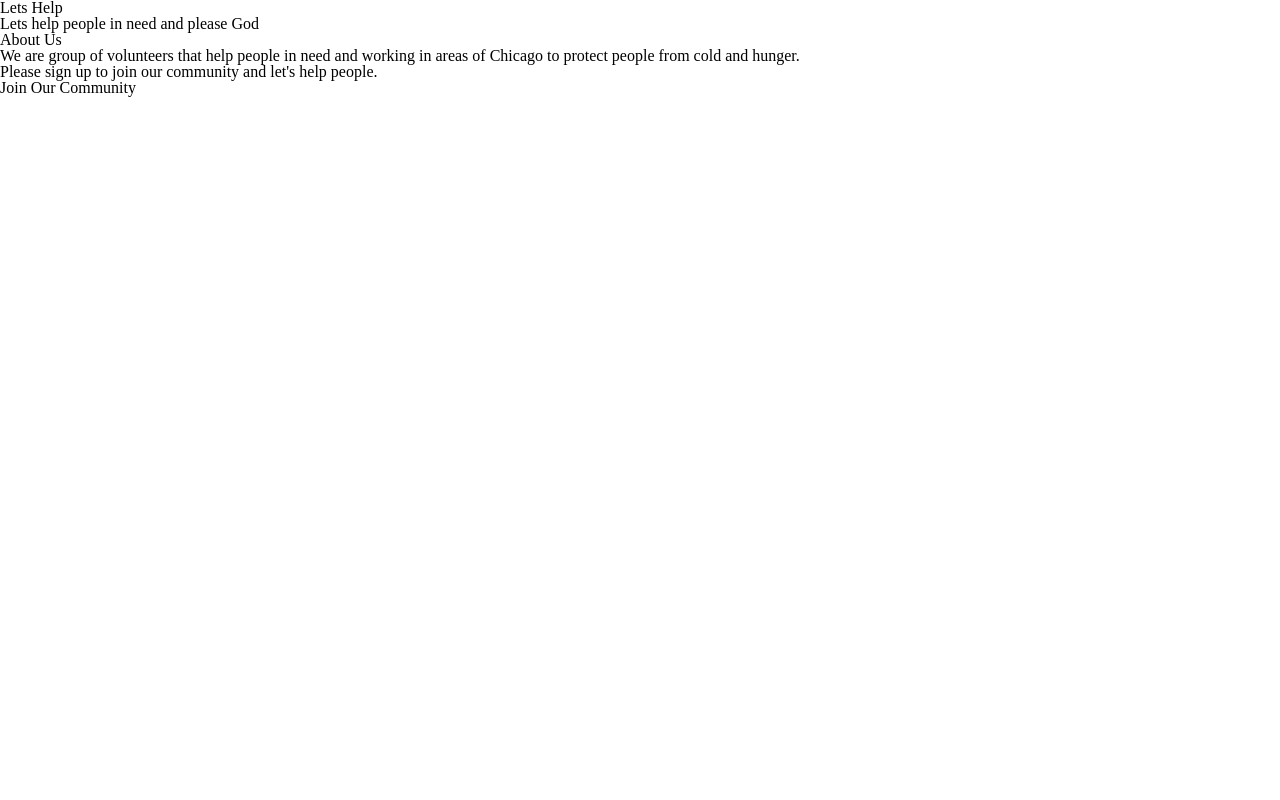
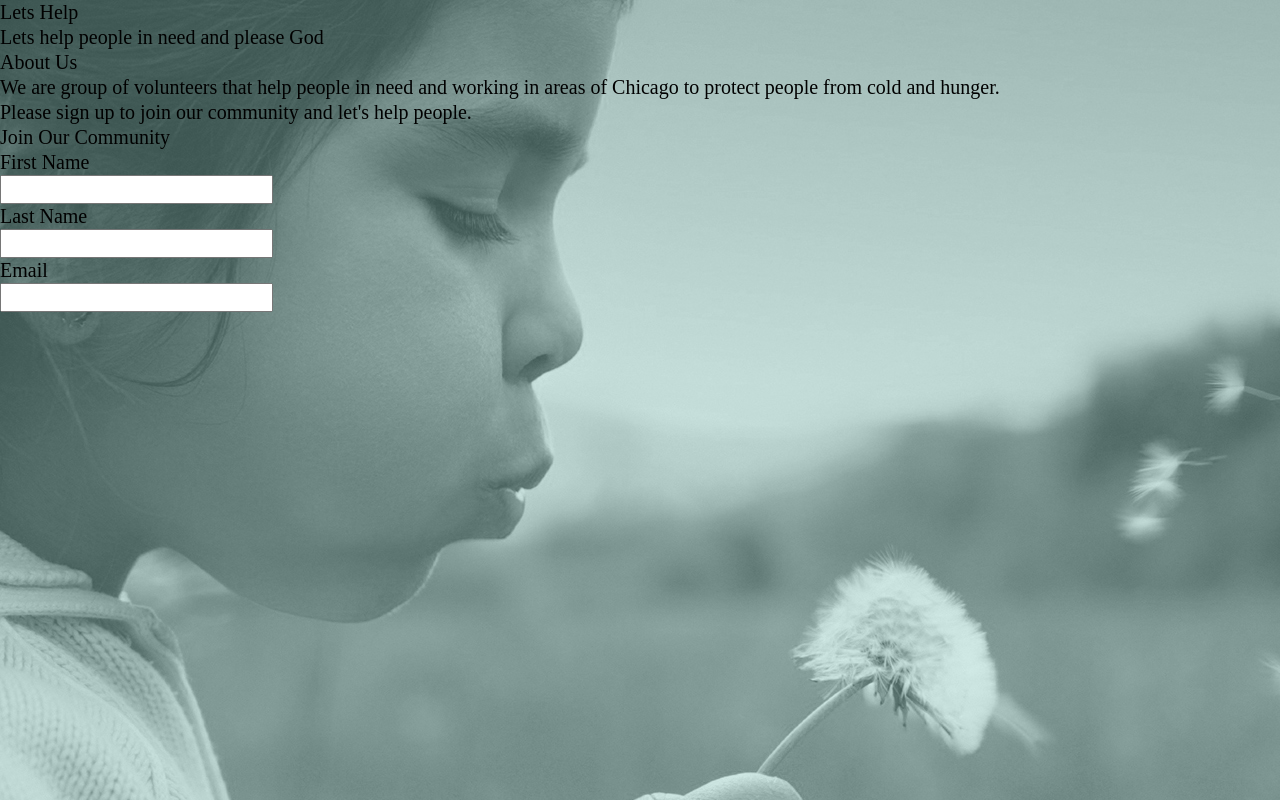
Before and after one commit to ddelvadi/itmd-362-project1, a plain HTML site: page index.html in a window 1280 px wide. Drawn offline with nearby package versions, Linux system fonts and the light colour scheme.

Commit message:
Added background image and style to it

```diff
--- a/css/screen.css
+++ b/css/screen.css
@@ -222,3 +222,12 @@ textarea {
   -webkit-appearance: button; /* 1 */
   font: inherit; /* 2 */
 }
+
+html {
+  font-size: 1.25em; /*20px/16 */
+  line-height: 1.25em;
+  background-image: url("/images/logo.jpeg");
+}
+label {
+  display: block;
+}
--- a/index.html
+++ b/index.html
@@ -12,15 +12,31 @@
   <p id="slogan">
     Lets help people in need and please God
   </p>
-  <section id="aobut">
+  <section id="about">
     <h2>About Us</h2>
   	<p>We are group of volunteers that help people in need and working in areas of Chicago to protect people from cold and hunger. </p>
   	<p>Please sign up to join our community and let's help people.</p>
   </section>
   <section id="sign-up">
     <h2>Join Our Community</h2>
-
-  <script src="https://ajax.googleapis.com/ajax/libs/jquery/3.1.1/jquery.min.js"></script>
-  <script src="js/site.js"></script>
+    <form method="get" action="#null">
+      <ol>
+        <li id="name-input">
+          <label for="name">First Name</label>
+          <input type="text" name="name" id="name" />
+        </li>
+        <li id="last-name-input">
+          <label for="lastname">Last Name</label>
+          <input type="text" name="lastname" id="lastname" />
+        </li>
+        <li id="email-input">
+          <label for="email">Email</label>
+          <input type="email" name="email" id="email" />
+        </li>
+      </ol>
+    </form>
+  </section>
+  <!-- <script src="https://ajax.googleapis.com/ajax/libs/jquery/3.1.1/jquery.min.js"></script> -->
+  <!--<script src="js/site.js"></script> -->
 </body>
 </html>
```
Also changed, not shown: images/logo.jpeg (added).
